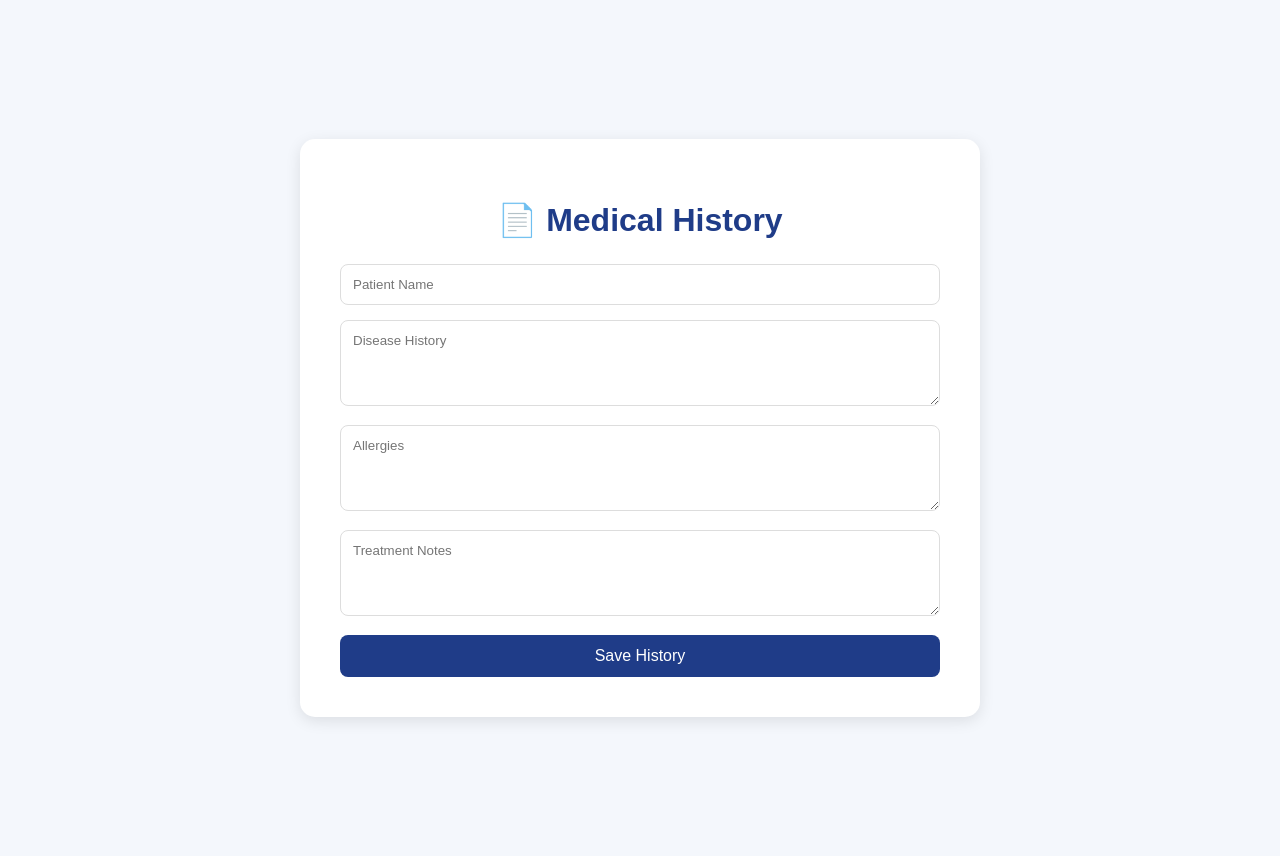
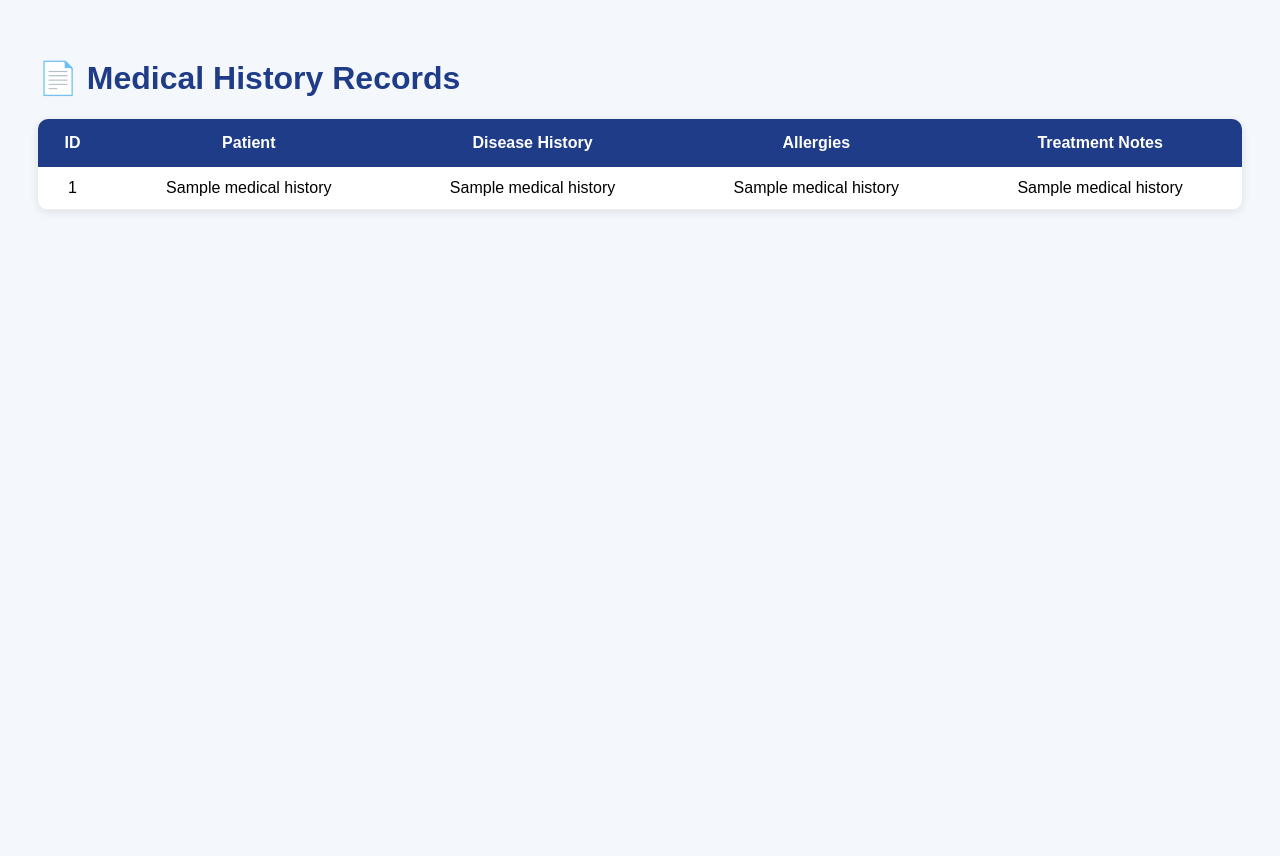
Before and after one commit to swathi04721/Hospital-Management-System, a Flask app: page /view_medical_history in a window 1280 px wide. After the commit the page ends 212 px from the top, so only its background shows below. Run offline with Flask 3, Linux system fonts and the light colour scheme; a database or web service that is not in the repository returns one stand-in record (values such as "Sample title"); some libraries are stand-ins or nearby versions.

Commit message:
improved medical history table ui

```diff
--- a/templates/view_medical_history.html
+++ b/templates/view_medical_history.html
@@ -1,61 +1,43 @@
 <!DOCTYPE html>
 <html>
 <head>
-    <title>Medical History</title>
+    <title>Medical History Records</title>
 
     <style>
 
         body{
             font-family:Arial, sans-serif;
             background:#f4f7fc;
-            display:flex;
-            justify-content:center;
-            align-items:center;
-            min-height:100vh;
-            padding:20px;
-        }
-
-        .container{
-            background:white;
-            padding:40px;
-            width:600px;
-            border-radius:15px;
-            box-shadow:0 4px 15px rgba(0,0,0,0.1);
+            padding:30px;
         }
 
         h1{
-            text-align:center;
             color:#1f3c88;
-            margin-bottom:25px;
         }
 
-        input, textarea{
+        table{
             width:100%;
-            padding:12px;
-            margin-bottom:15px;
-            border:1px solid #ddd;
-            border-radius:8px;
-            box-sizing:border-box;
-            font-family:Arial, sans-serif;
+            border-collapse:collapse;
+            background:white;
+            border-radius:10px;
+            overflow:hidden;
+            box-shadow:0 2px 10px rgba(0,0,0,0.1);
         }
 
-        textarea{
-            resize:vertical;
+        th{
+            background:#1f3c88;
+            color:white;
+            padding:15px;
         }
 
-        button{
-            width:100%;
+        td{
             padding:12px;
-            background:#1f3c88;
-            color:white;
-            border:none;
-            border-radius:8px;
-            cursor:pointer;
-            font-size:16px;
+            border-bottom:1px solid #eee;
+            text-align:center;
         }
 
-        button:hover{
-            background:#3056b3;
+        tr:hover{
+            background:#f8f9ff;
         }
 
     </style>
@@ -64,36 +46,31 @@
 
 <body>
 
-<div class="container">
+<h1>📄 Medical History Records</h1>
 
-    <h1>📄 Medical History</h1>
+<table>
 
-    <form action="/add_medical_history" method="POST">
+<tr>
+    <th>ID</th>
+    <th>Patient</th>
+    <th>Disease History</th>
+    <th>Allergies</th>
+    <th>Treatment Notes</th>
+</tr>
 
-        <input type="text"
-               name="patient_name"
-               placeholder="Patient Name"
-               required>
+{% for record in records %}
 
-        <textarea name="disease_history"
-                  placeholder="Disease History"
-                  rows="4"></textarea>
+<tr>
+    <td>{{ record[0] }}</td>
+    <td>{{ record[1] }}</td>
+    <td>{{ record[2] }}</td>
+    <td>{{ record[3] }}</td>
+    <td>{{ record[4] }}</td>
+</tr>
 
-        <textarea name="allergies"
-                  placeholder="Allergies"
-                  rows="4"></textarea>
+{% endfor %}
 
-        <textarea name="treatment_notes"
-                  placeholder="Treatment Notes"
-                  rows="4"></textarea>
-
-        <button type="submit">
-            Save History
-        </button>
-
-    </form>
-
-</div>
+</table>
 
 </body>
 </html>
```
